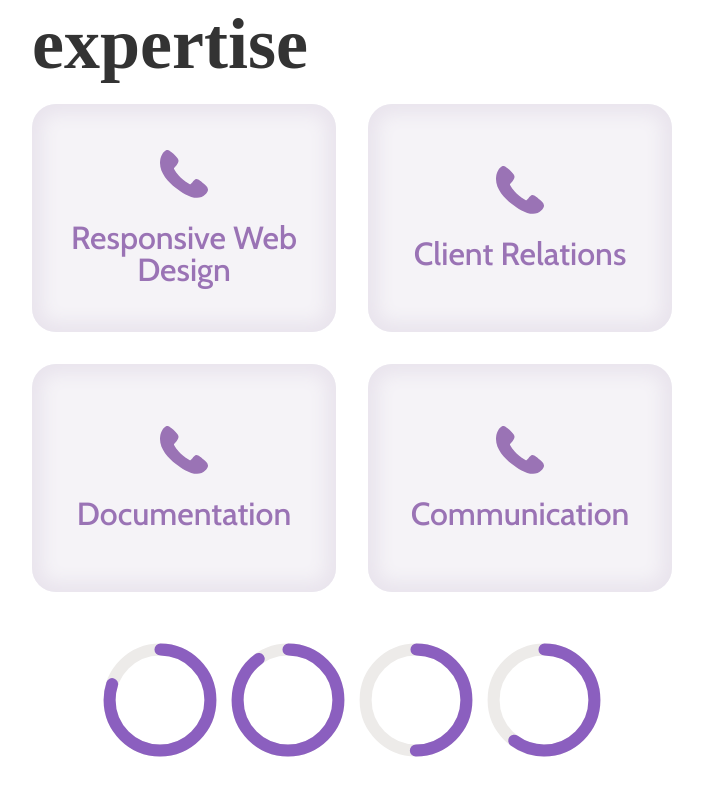
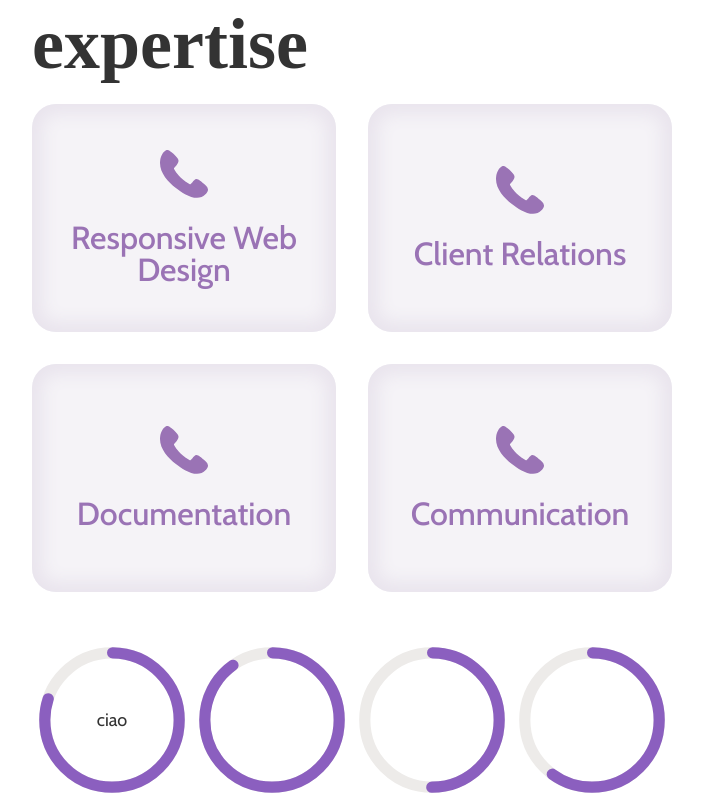
Before and after one commit to alepalesi/palesiwebsite, a React (Vite) app: page / in a window 1280 px wide. Shown: the part 1244-2044 px from the top of the page, without its empty margins (288-991 px from the left). Before the commit the page ends 2004 px from the top, so only its background shows below. Built offline with nearby package versions, Linux system fonts and the light colour scheme; a web font is replaced by a local one.

Commit message:
[FEATURE] Skills component improvement

```diff
--- a/src/components/skills/index.jsx
+++ b/src/components/skills/index.jsx
@@ -2,19 +2,33 @@ import React, { useState, useEffect } from 'react'
 import PropTypes from 'prop-types'
 
 // Components
-import { useMultiStyleConfig, HStack, CircularProgress } from '@chakra-ui/react'
+import {
+  useMultiStyleConfig,
+  HStack,
+  CircularProgress,
+  Grid,
+  GridItem,
+} from '@chakra-ui/react'
 import SkillProgress from './partials/skill-progress'
 
 const Skills = (props) => {
   const style = useMultiStyleConfig('Skills')
 
   return (
-    <HStack {...style.stack}>
-      <SkillProgress progressValue={'80'} />
-      <SkillProgress progressValue={'90'} />
-      <SkillProgress progressValue={'50'} />
-      <SkillProgress progressValue={'60'} />
-    </HStack>
+    <Grid templateColumns="repeat(4, 1fr)" {...style.grid}>
+      <GridItem>
+        <SkillProgress progressValue={'80'} valueText={'ciao'} />
+      </GridItem>
+      <GridItem>
+        <SkillProgress progressValue={'90'} />
+      </GridItem>
+      <GridItem>
+        <SkillProgress progressValue={'50'} />
+      </GridItem>
+      <GridItem>
+        <SkillProgress progressValue={'60'} />
+      </GridItem>
+    </Grid>
   )
 }
 
--- a/src/components/skills/partials/skill-progress.jsx
+++ b/src/components/skills/partials/skill-progress.jsx
@@ -2,10 +2,14 @@ import React, { useState, useEffect, useRef } from 'react'
 import PropTypes from 'prop-types'
 
 // Components
-import { useMultiStyleConfig, CircularProgress } from '@chakra-ui/react'
+import {
+  useMultiStyleConfig,
+  CircularProgress,
+  CircularProgressLabel,
+} from '@chakra-ui/react'
 
 const SkillProgress = (props) => {
-  const { progressValue } = props
+  const { progressValue, valueText } = props
   const [progress, setProgress] = useState(0)
   const circularRef = useRef()
   const style = useMultiStyleConfig('Skills')
@@ -32,10 +36,11 @@ const SkillProgress = (props) => {
     <CircularProgress
       capIsRound
       value={progress}
-      size="120px"
       ref={circularRef}
-      {...style.trackColor}
-    />
+      {...style.circularProgress}
+    >
+      <CircularProgressLabel {...style.text}>{valueText}</CircularProgressLabel>
+    </CircularProgress>
   )
 }
 
--- a/src/pages/theme/components/skills.ts
+++ b/src/pages/theme/components/skills.ts
@@ -2,11 +2,17 @@ import { Typ, Colors } from '../utils'
 
 export default {
   baseStyle: {
-    track: {
-      borderRadius: '3px',
+    grid: {
+      w: '50vw',
     },
-    trackColor: {
+    text: {
+      ...Typ.body_light,
+    },
+    circularProgress: {
+      size: '100%',
+      thickness: '7px',
       color: Colors.primary100,
+      w: '100%',
     },
   },
   variants: {},
```
